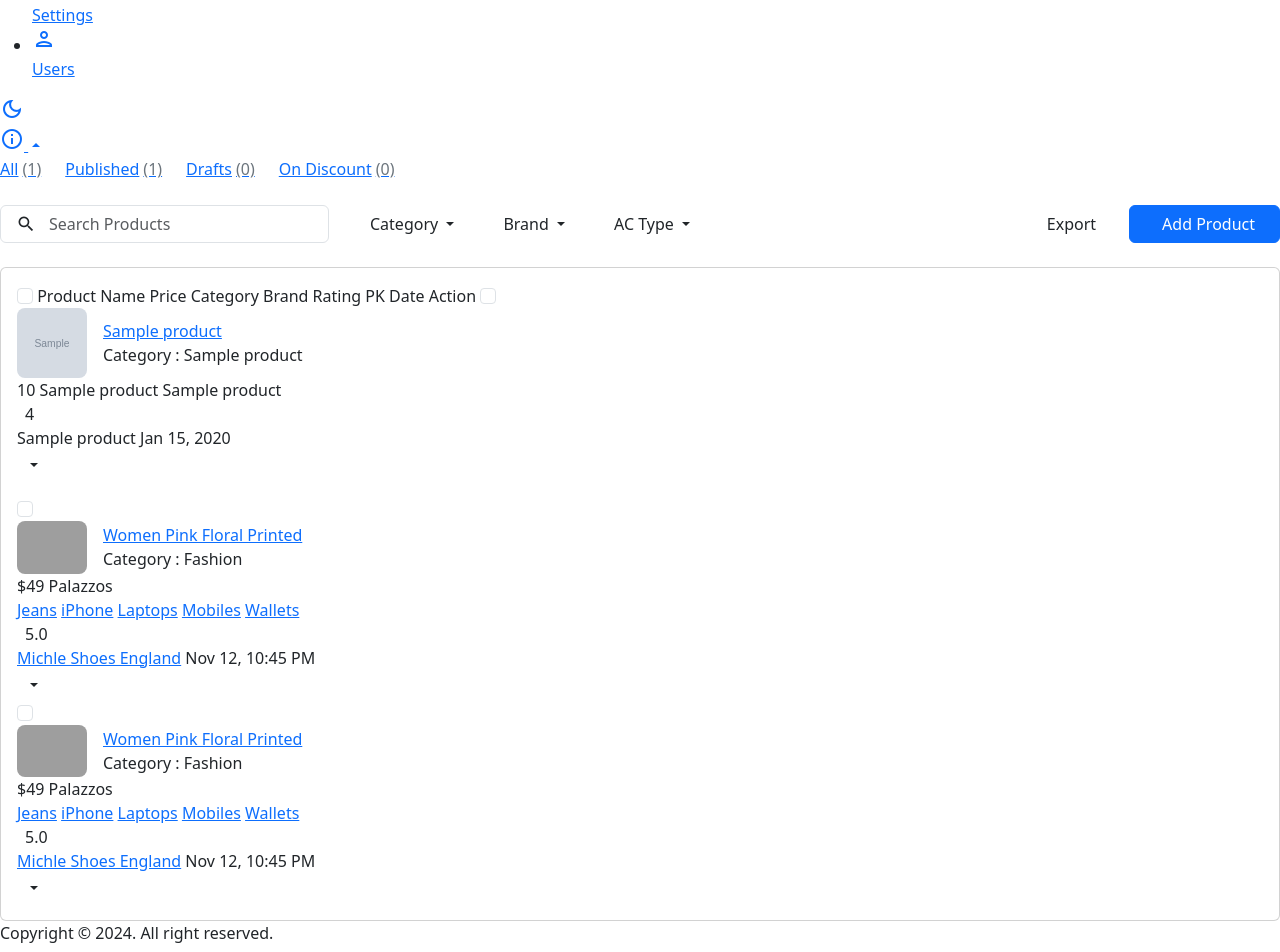
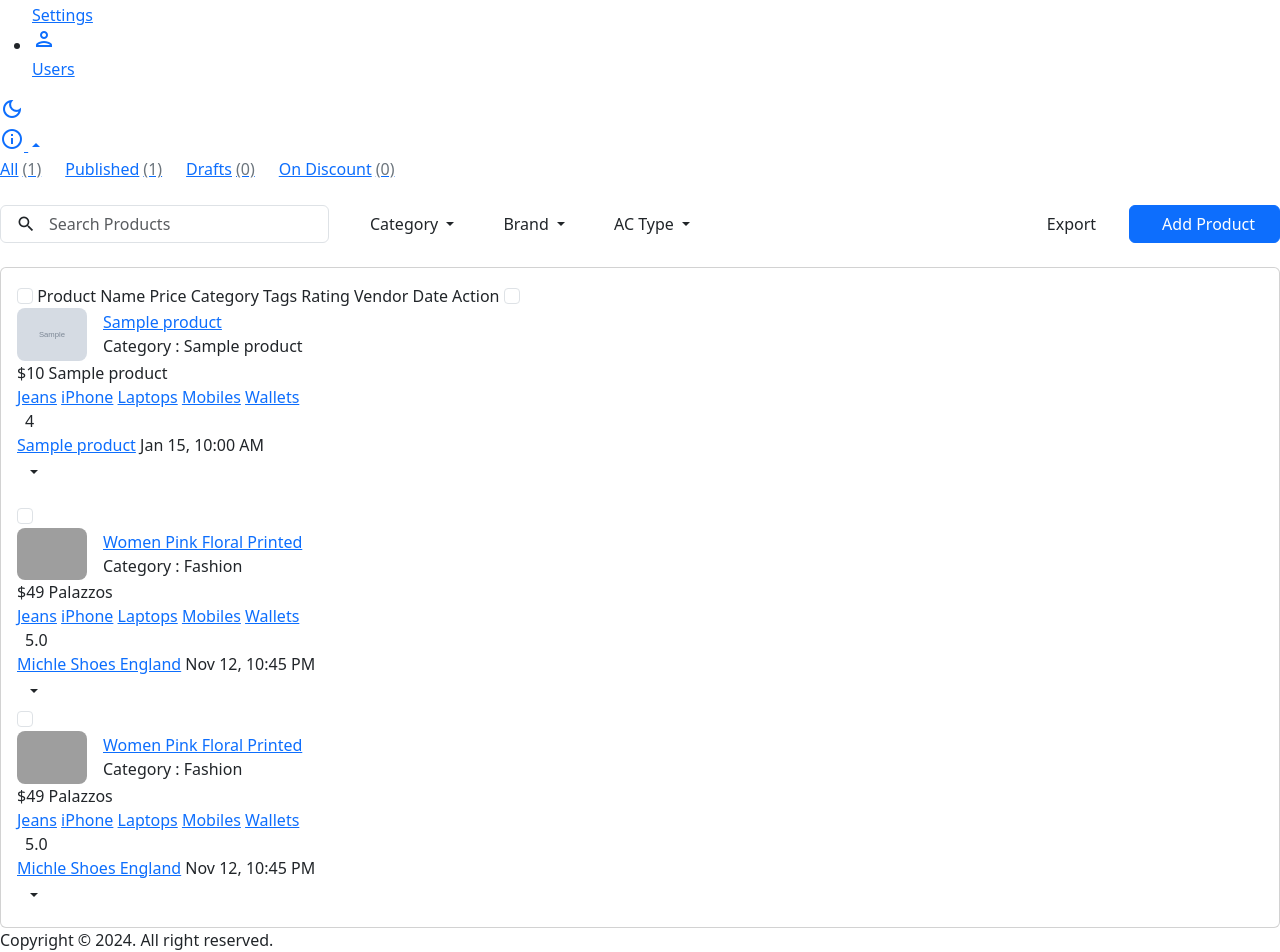
Before and after one commit to cegebproject/acpedia, a CodeIgniter 4 app: the page made by app/Views/admin_product_list.php in a window 1280 px wide. Shown: the part 1290-2242 px from the top of the page. Run offline with PHP 8.4 and a stand-in for CodeIgniter, Linux system fonts and the light colour scheme; the template is opened without the code that fills it: most values are stand-ins (such as "Sample title", 1, 10 or a date in 2020); grey boxes marked "Sample" are stand-in pictures; data that the repository does not hold is empty; some libraries are stand-ins or nearby versions; grey boxes are pictures that could not be loaded.

Commit message:
stylinhg

```diff
--- a/app/Views/admin_product_list.php
+++ b/app/Views/admin_product_list.php
@@ -64,9 +64,9 @@
                     <th>Product Name</th>
                     <th>Price</th>
                     <th>Category</th>
-                    <th>Brand</th>
+                    <th>Tags</th>
                     <th>Rating</th>
-                    <th>PK</th>
+                    <th>Vendor</th>
                     <th>Date</th>
                     <th>Action</th>
                   </tr>
@@ -81,32 +81,46 @@
                         <td>
                           <div class="d-flex align-items-center gap-3">
                             <div class="product-box">
-                              <img src="<?= esc($p['main_image_url'] ?? '/assets/images/default-product.png') ?>" width="70" height="70" style="object-fit:cover;" class="rounded-3" alt="">
+                              <img src="<?= esc($p['main_image_url'] ?? 'assets/images/default-product.png') ?>" width="70" class="rounded-3" alt="">
                             </div>
                             <div class="product-info">
-                              <a href="<?= site_url('produk/edit/'.($p['id'] ?? '')) ?>" class="product-title"><?= esc($p['name'] ?? '') ?></a>
-                              <p class="mb-0 product-category">Category : <?= esc($p['category_name'] ?? '-') ?></p>
+                              <a href="javascript:;" class="product-title"><?= esc($p['name'] ?? '') ?></a>
+                              <p class="mb-0 product-category">Category : <?= esc($p['category_name'] ?? 'Fashion') ?></p>
                             </div>
                           </div>
                         </td>
-                        <td><?= number_format($p['sale_price'] ?? $p['base_price'] ?? 0, 0, ',', '.') ?></td>
-                        <td><?= esc($p['category_name'] ?? '-') ?></td>
-                        <td><?= esc($p['brand_name'] ?? '-') ?></td>
+                        <td>$<?= number_format($p['sale_price'] ?? $p['base_price'] ?? 0) ?></td>
+                        <td><?= esc($p['category_name'] ?? 'Palazzos') ?></td>
+                        <td>
+                          <div class="product-tags">
+                            <a href="javascript:;" class="btn-tags">Jeans</a>
+                            <a href="javascript:;" class="btn-tags">iPhone</a>
+                            <a href="javascript:;" class="btn-tags">Laptops</a>
+                            <a href="javascript:;" class="btn-tags">Mobiles</a>
+                            <a href="javascript:;" class="btn-tags">Wallets</a>
+                          </div>
+                        </td>
                         <td>
                           <div class="product-rating">
-                            <i class="bi bi-star-fill text-warning me-2"></i><span><?= esc($p['avg_rating'] ?? '-') ?></span>
+                            <i class="bi bi-star-fill text-warning me-2"></i><span><?= esc($p['avg_rating'] ?? '5.0') ?></span>
                           </div>
                         </td>
-                        <td><?= esc($p['pk_name'] ?? '-') ?></td>
-                        <td><?= isset($p['created_at']) ? date('M d, Y', strtotime($p['created_at'])) : '-' ?></td>
+                        <td>
+                          <a href="javascript:;"><?= esc($p['brand_name'] ?? 'Michle Shoes England') ?></a>
+                        </td>
+                        <td>
+                          <?= isset($p['created_at']) ? date('M d, h:i A', strtotime($p['created_at'])) : 'Nov 12, 10:45 PM' ?>
+                        </td>
                         <td>
                           <div class="dropdown">
-                            <button class="btn btn-sm btn-filter dropdown-toggle dropdown-toggle-nocaret" type="button" data-bs-toggle="dropdown">
+                            <button class="btn btn-sm btn-filter dropdown-toggle dropdown-toggle-nocaret"
+                              type="button" data-bs-toggle="dropdown">
                               <i class="bi bi-three-dots"></i>
                             </button>
                             <ul class="dropdown-menu">
-                              <li><a class="dropdown-item" href="<?= site_url('produk/edit/'.($p['id'] ?? '')) ?>">Edit</a></li>
-                              <li><a class="dropdown-item" href="<?= site_url('produk/delete/'.($p['id'] ?? '')) ?>">Delete</a></li>
+                              <li><a class="dropdown-item" href="#">Action</a></li>
+                              <li><a class="dropdown-item" href="#">Another action</a></li>
+                              <li><a class="dropdown-item" href="#">Something else here</a></li>
                             </ul>
                           </div>
                         </td>
```
